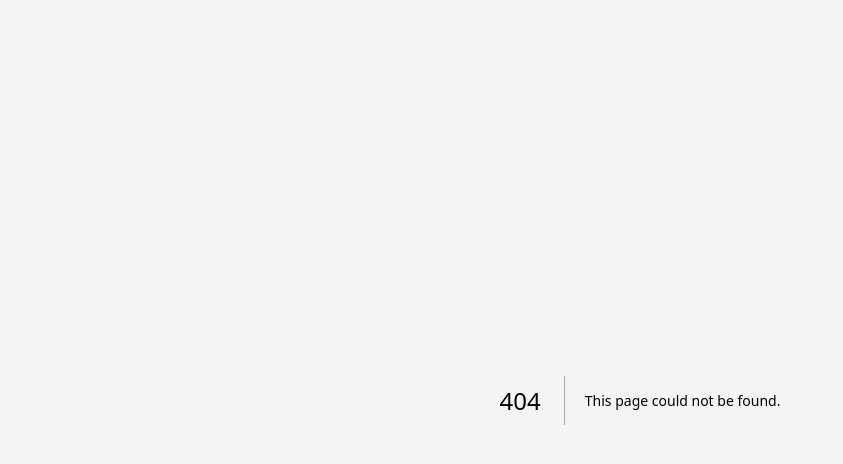
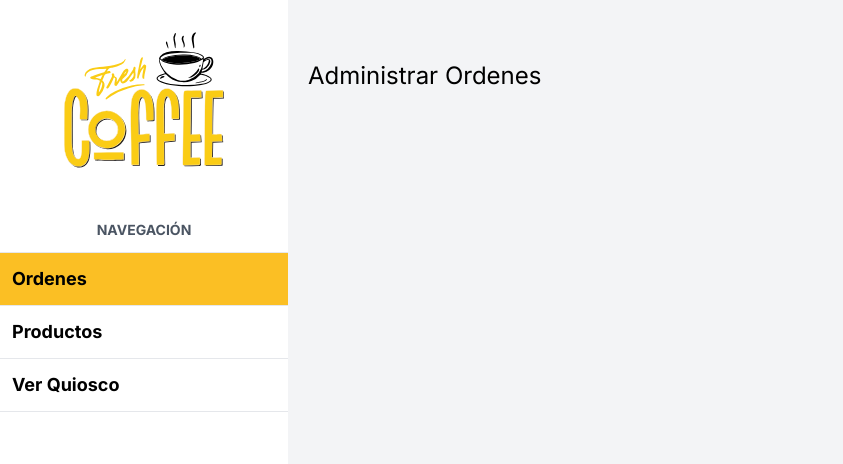
Before and after one commit to jhonatan182/quiosko-app-next-14, a Next.js app: page /admin/orders in a window 1280 px wide. Before the commit this address had no page. Shown: the top 464 px of the page, without its empty margins (0-843 px from the left). Built offline with nearby package versions, Linux system fonts and the light colour scheme.

Commit message:
navegacion y paginas del panel admin

```diff
--- /dev/null
+++ b/app/admin/layout.tsx
@@ -0,0 +1,21 @@
+import AdminSidebar from '@/components/admin/AdminSidebar';
+
+export default async function AdminLayout({
+  children,
+}: Readonly<{
+  children: React.ReactNode;
+}>) {
+  return (
+    <>
+      <div className="md:flex">
+        <aside className="md:w-72 md:h-screen bg-white">
+          <AdminSidebar />
+        </aside>
+
+        <main className="md:flex-1 md:h-screen md:overflow-y-scroll bg-gray-100 p-5">
+          {children}
+        </main>
+      </div>
+    </>
+  );
+}
--- /dev/null
+++ b/app/admin/orders/page.tsx
@@ -0,0 +1,9 @@
+import Heading from '@/components/Heading';
+
+export default function OrderAdminPage() {
+  return (
+    <>
+      <Heading>Administrar Ordenes</Heading>
+    </>
+  );
+}
--- a/app/products/page.tsx
+++ b/app/admin/page.tsx
@@ -1,4 +1,4 @@
-export default function ProductsPage() {
+export default function AdminPage() {
   return (
     <div>
       <h1>Hello Page</h1>
--- /dev/null
+++ b/app/admin/products/page.tsx
@@ -0,0 +1,9 @@
+import Heading from '@/components/Heading';
+
+export default function ProductsPage() {
+  return (
+    <>
+      <Heading>Administrar Productos</Heading>
+    </>
+  );
+}
--- a/app/order/[category]/page.tsx
+++ b/app/order/[category]/page.tsx
@@ -1,3 +1,4 @@
+import Heading from '@/components/Heading';
 import ProductCard from '@/components/products/ProductCard';
 import prisma from '@/db/prisma';
 import { type Product } from '@prisma/client';
@@ -55,9 +56,7 @@ export default async function OrderDinamicPage({
 
   return (
     <>
-      <h1 className="text-2xl my-10">
-        Elige y personaliza tu pedido a continuación
-      </h1>
+      <Heading>Elige y personaliza tu pedido a continuación</Heading>
       <div className="grid grid-cols-1 lg:grid-cols-2 2xl:grid-cols-3 gap-4 items-center">
         {products.map((product) => (
           <ProductCard key={product.id} product={product} />
--- /dev/null
+++ b/components/Heading.tsx
@@ -0,0 +1,7 @@
+type HeadingProps = {
+  children: React.ReactNode;
+};
+
+export default function Heading({ children }: HeadingProps) {
+  return <h1 className="text-2xl my-10">{children}</h1>;
+}
--- /dev/null
+++ b/components/Logo.tsx
@@ -0,0 +1,11 @@
+import Image from 'next/image';
+
+export default function Logo() {
+  return (
+    <div className="flex justify-center mt-5">
+      <div className="relative w-40 h-40">
+        <Image fill alt="Logotipo" src={'/logo.svg'} quality={100} />
+      </div>
+    </div>
+  );
+}
--- /dev/null
+++ b/components/admin/AdminRoute.tsx
@@ -0,0 +1,29 @@
+'use client';
+
+import Link from 'next/link';
+import { usePathname } from 'next/navigation';
+
+type AdminRouteProps = {
+  link: {
+    url: string;
+    text: string;
+    blank: boolean;
+  };
+};
+
+export default function AdminRoute({ link }: AdminRouteProps) {
+  const pathname = usePathname();
+  const isActive = pathname.startsWith(link.url);
+
+  return (
+    <Link
+      className={` ${
+        isActive ? 'bg-amber-400' : ''
+      } font-bold text-lg border-t border-gray-200 p-3 last-of-type:border-b`}
+      href={link.url}
+      target={link.blank ? '_blank' : ''}
+    >
+      {link.text}
+    </Link>
+  );
+}
--- /dev/null
+++ b/components/admin/AdminSidebar.tsx
@@ -0,0 +1,26 @@
+import Logo from '../Logo';
+import AdminRoute from './AdminRoute';
+
+const adminNavigation = [
+  { url: '/admin/orders', text: 'Ordenes', blank: false },
+  { url: '/admin/products', text: 'Productos', blank: false },
+  { url: '/order/cafe', text: 'Ver Quiosco', blank: true },
+];
+
+export default function AdminSidebar() {
+  return (
+    <>
+      <Logo />
+      <div className="space-y-3 ">
+        <p className="mt-10 uppercase font-bold text-sm text-gray-600 text-center">
+          Navegación
+        </p>
+        <nav className="flex flex-col">
+          {adminNavigation.map((link) => (
+            <AdminRoute key={link.url} link={link} />
+          ))}
+        </nav>
+      </div>
+    </>
+  );
+}
--- a/components/order/FormCreateOrder.tsx
+++ b/components/order/FormCreateOrder.tsx
@@ -59,7 +59,6 @@ export default function FormCreateOrder({ totalOrder }: FormCreateOrderProps) {
   };
 
   useEffect(() => {
-    console.log(form.formState.errors);
 
     if (Object.keys(form.formState.errors).length > 0) {
       toast.error('Todos los campos son obligatorios');
--- a/components/order/OrderSidebar.tsx
+++ b/components/order/OrderSidebar.tsx
@@ -1,5 +1,6 @@
 import prisma from '@/db/prisma';
 import CategoryIcon from '../CategoryIcon';
+import Logo from '../Logo';
 
 const getCategories = async () => {
   return await prisma.category.findMany();
@@ -9,6 +10,7 @@ export default async function OrderSidebar() {
   const categories = await getCategories();
   return (
     <aside className="md:w-72 md:h-screen bg-white">
+      <Logo />
       <nav className="mt-10">
         {categories.map((category) => (
           <CategoryIcon key={category.id} category={category} />
```
Also changed, not shown: app/admin/products/new/page.tsx (renamed from app/products/new/page.tsx), public/logo.svg (added).
